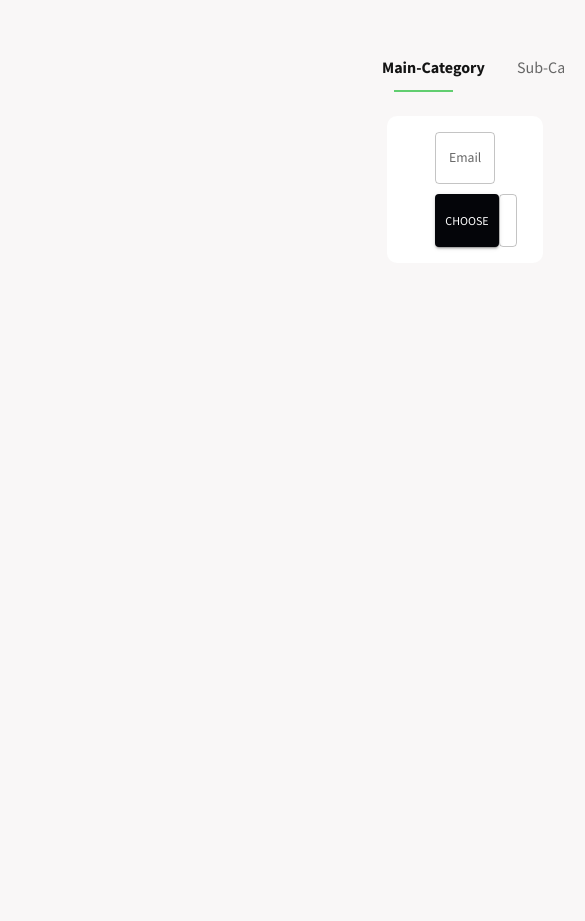
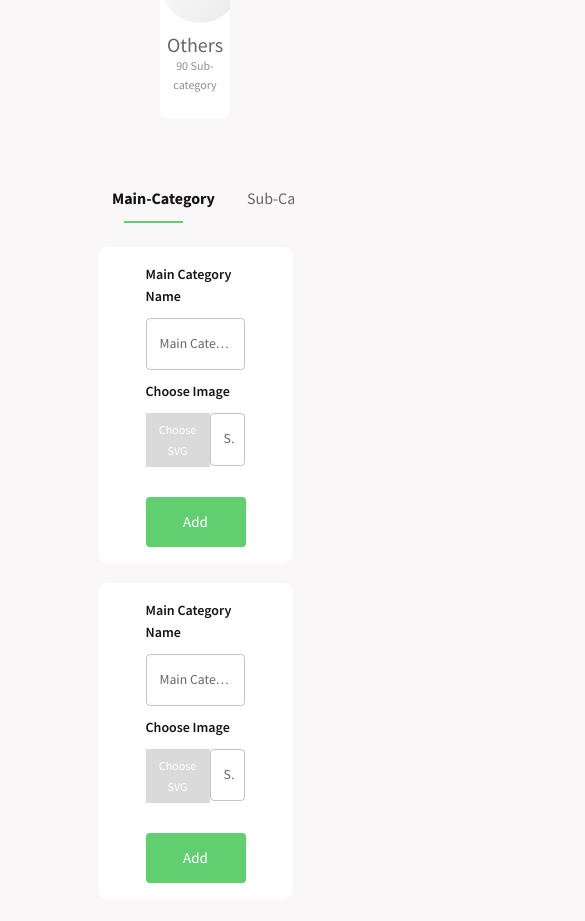
Before and after one commit to abrhamtafere/Wedeyet-admin-front, a React (Create React App) app: page /categorys in a window 390 px wide. Shown: the part 951-1872 px from the top of the page, 585 px wide, since content can reach past the window. Before the commit the page ends 1254 px from the top, so only its background shows below. Built offline with nearby package versions, Linux system fonts and the light colour scheme.

Commit message:
responsive

```diff
--- a/src/App.js
+++ b/src/App.js
@@ -16,6 +16,7 @@ import SuperAdmin from "./Page/SuperAdmin";
 import AdminPage from "./Page/AdminPage";
 import ProtectedRoute from "./ProtectedRoute/ProtectedRoute";
 import Unauthorized from "./Page/Unauthorized";
+import { Box, Grid } from "@mui/material";
 // import ProtectedRouteAdmin from "./ProtectedRoute/ProtectedRouteAdmin";
 
 function App() {
@@ -29,15 +30,19 @@ function App() {
   }
   const [isSidebar, setIsSidebar] = useState(true);
   const [theme, colorMode] = useMode();
+
   return (
     <ColorModeContext.Provider value={colorMode}>
       <ThemeProvider theme={theme}>
         <CssBaseline />
         <div className="app">
-          {!token && <Sidebar isSidebar={isSidebar} />}
+        <Grid container spacing={10}>
+        <Grid item xs={12} sm={3} md={2}>
+        <Sidebar/>
+      </Grid>
 
-
-          <main className="content">
+      <Grid item xs={12} sm={9} md={10}>
+      <main className="content">
             {!token && <Topbar setIsSidebar={setIsSidebar} />}
             <Routes>
               <Route path="/login" element={<LoginPage />} />
@@ -66,6 +71,12 @@ function App() {
 
             </Routes>
           </main>
+      </Grid>
+      </Grid>
+
+
+
+
         </div>
       </ThemeProvider>
     </ColorModeContext.Provider>
--- a/src/components/Category/Cards.js
+++ b/src/components/Category/Cards.js
@@ -3,8 +3,8 @@ import { Box, Grid } from "@mui/material";
 import SummaryCard from './SummaryCard';
 function Cards() {
   return (
-    <Box display="flex" flexDirection="row" justifyContent="center" alignItems="center" m="2.5rem 5rem">
-    <Grid container spacing={3}>
+    <Box display="flex" flexDirection="row" justifyContent="center" alignItems="center" m="2.5rem 10rem">
+    <Grid container spacing={2}>
       <Grid item xs={12} sm={6} md={3}>
         <SummaryCard title="Restaurant " total={71} icon={'material-symbols:restaurant'} />
       </Grid>
--- a/src/components/Category/MainCategory/FileChooserButton.js
+++ b/src/components/Category/MainCategory/FileChooserButton.js
@@ -1,18 +1,40 @@
 import React from 'react'
-import { Box,TextField, Button, useTheme } from "@mui/material";
+import {  TextField, Button, useTheme } from "@mui/material";
+import { tokens } from "../../../theme";
 export function FileChooserButton(props) {
   const [fileName, setFileName] = React.useState('');
-
+  const theme = useTheme();
+  const colors = tokens(theme.palette.mode);
   const handleFileChange = (event) => {
     setFileName(event.target.files[0].name);
   };
 
   return (
-      <div style={{ display: 'flex',marginTop:"10px" }}>
-        <Button variant="contained" color="primary" onClick={() => props.inputRef.current.click()}>
-          Choose
+    <div style={{ display: 'flex'}}>
+      <Button variant="text" disableElevation={true} sx={{
+        "&.MuiButton-root": {
+          borderRadius: "0px !important",
+          width: "120px",
+          backgroundColor: "#DADADA",
+          border: "none !important",
+          color: "White !important",
+          textTransform: "none"
+        },
+      }}
+        onClick={() => props.inputRef.current.click()}>
+        Choose SVG
       </Button>
-        <TextField value={fileName} label="Selected file" style={{ flexGrow: 1 }} />
+      <TextField  placeholder='Choose SVG' value={fileName} label="Selected file" style={{ flexGrow: 1 } } sx={{  "& .MuiOutlinedInput-root:hover": {
+              "& > fieldset": {
+                borderColor: colors.greenAccent[400]
+              },
+              width: "100%",
+            },
+            "& .MuiTextField-root:focused": {
+              "& > fieldset": {
+                borderColor: colors.greenAccent[400]
+              }
+            },}}/>
       <input type="file" onChange={handleFileChange} style={{ display: 'none' }} ref={props.inputRef} />
 
     </div>
--- a/src/components/Category/MainCategory/MainCategory.js
+++ b/src/components/Category/MainCategory/MainCategory.js
@@ -1,6 +1,6 @@
 import React from 'react'
 import { tokens } from "../../../theme";
-import { Box,TextField, useMediaQuery, useTheme } from "@mui/material";
+import { Box, Button, TextField, Typography, useMediaQuery, useTheme } from "@mui/material";
 import { FileChooserButton } from './FileChooserButton';
 function MainCategory() {
   const isNonMobile = useMediaQuery("(min-width:600px)");
@@ -8,45 +8,133 @@ function MainCategory() {
   const colors = tokens(theme.palette.mode);
   const fileInputRef = React.useRef(null);
   return (
-    <Box  borderRadius="10px" bgcolor="white" width="40vw" padding=" 1rem 3rem">
+    <>
+    <Box borderRadius="10px" bgcolor="white" width="50vw" padding=" 1rem 3rem">
       <Box
         display="grid"
-    gap="30px"
+        gap="10px"
         gridTemplateColumns="repeat(1, minmax(0, 1fr))"
 
       >
+        <Typography
+          variant="h6"
+          color={colors.grey[100]}
+          fontWeight="600"
+        >
+          Main Category Name
+        </Typography>
         <TextField
           fullWidth
-      label="Email"
-      id="outlined-search"
-      type="search"
-      sx={{ "& .MuiOutlinedInput-root:hover": {
+          label="Main Category Name"
+          sx={{
+            "& .MuiOutlinedInput-root:hover": {
               "& > fieldset": {
                 borderColor: colors.greenAccent[400]
 
-        },width: "100%",
               },
-      "& .MuiOutlinedInput-root:focus": {
+              width: "100%",
+            },
+            "& .MuiTextField-root:focused": {
+              "& > fieldset": {
+                borderColor: colors.greenAccent[400]
+              }
+            },
+            flexGrow: 1
+          }}
+          name="Main Category Name"
+        />
+          <Typography
+          variant="h6"
+          color={colors.grey[100]}
+          fontWeight="600"
+        >
+          Choose Image
+        </Typography>
+
+      <FileChooserButton inputRef={fileInputRef} />
+      <Button variant="text" sx={{
+        "&.MuiButton-root": {
+          borderRadius: "4px !important",
+          width: "100px",
+          height:"50px",
+          marginTop:"20px",
+          backgroundColor: colors.greenAccent[500],
+          border: "none !important",
+          color: "White !important",
+          textTransform: "none",
+          fontSize:"15px"
+        },
+
+      }}
+        onClick={() => {}}>
+       Add
+      </Button>
+      </Box>
+    </Box>
+
+    <Box borderRadius="10px" bgcolor="white" width="50vw" marginTop="20px" padding=" 1rem 3rem">
+      <Box
+        display="grid"
+        gap="10px"
+        gridTemplateColumns="repeat(1, minmax(0, 1fr))"
+
+      >
+        <Typography
+          variant="h6"
+          color={colors.grey[100]}
+          fontWeight="600"
+        >
+          Main Category Name
+        </Typography>
+        <TextField
+          fullWidth
+          label="Main Category Name"
+          sx={{
+            "& .MuiOutlinedInput-root:hover": {
               "& > fieldset": {
                 borderColor: colors.greenAccent[400]
 
+              },
+              width: "100%",
+            },
+            "& .MuiTextField-root:focused": {
+              "& > fieldset": {
+                borderColor: colors.greenAccent[400]
               }
             },
-
-      flexGrow:1
+            flexGrow: 1
           }}
-      // onBlur={handleBlur}
-      // onChange={handleChange}
-      // value={values.email}
-      name="email"
-      // error={Boolean(touched.email) && Boolean(errors.email)}
-      // helperText={touched.email && errors.email}
-      // sx={{ gridColumn: "span 4" }}
+          name="Main Category Name"
         />
-    </Box>
+          <Typography
+          variant="h6"
+          color={colors.grey[100]}
+          fontWeight="600"
+        >
+          Choose Image
+        </Typography>
 
       <FileChooserButton inputRef={fileInputRef} />
+      <Button variant="text" sx={{
+        "&.MuiButton-root": {
+          borderRadius: "4px !important",
+          width: "100px",
+          height:"50px",
+          marginTop:"20px",
+          backgroundColor: colors.greenAccent[500],
+          border: "none !important",
+          color: "White !important",
+          textTransform: "none",
+          fontSize:"15px"
+        },
+
+      }}
+        onClick={() => {}}>
+       Add
+      </Button>
       </Box>
+    </Box>
+    </>
   )
 }
 
--- a/src/components/global/Sidebar.jsx
+++ b/src/components/global/Sidebar.jsx
@@ -52,7 +52,10 @@ const Sidebar = () => {
   return (
     <Box display="flex"
       sx={{
+        // position:"fixed !important",
+        zIndex: "100",
         "& .pro-sidebar-inner": {
+          height: "100vh",
 
           //  background: `${colors.primary[400]} !important`,
           background: "white !important",
@@ -77,10 +80,11 @@ const Sidebar = () => {
         },
       }}
     >
-      <ProSidebar collapsed={isCollapsed}>
+      <ProSidebar collapsed={isCollapsed} style={{ position: 'fixed', height: '100vh' }}>
         <Menu iconShape="square">
           {/* LOGO AND MENU ICON */}
           <MenuItem
+
             onClick={() => setIsCollapsed(!isCollapsed)}
             icon={isCollapsed ?
               <Box backgroundColor={colors.greenAccent[500]} color="white" borderRadius="100%" p="10px" height="25px" width="25px" alignItems="center" justifyContent
@@ -112,18 +116,18 @@ const Sidebar = () => {
           </MenuItem>
 
           {!isCollapsed && (
-            <Box mb="15px" display="flex"flexDirection="row" justifyContent="flex-left" alignItems="center">
-              <Box ml="20px" display="flex"flexDirection="row" justifyContent="center" alignItems="center">
+            <Box mb="15px" display="flex" flexDirection="row" justifyContent="flex-left" alignItems="center">
+              <Box ml="20px" display="flex" flexDirection="row" justifyContent="center" alignItems="center">
                 <img
                   alt="profile-user"
                   width="100px"
                   height="100px"
-                  object-fit= "cover"
+                  object-fit="cover"
                   src={wedeyetLogo}
                   style={{ cursor: "pointer", borderRadius: "50%" }}
                 />
               </Box>
-              <Box   display="flex"gap="10px" justifyContent="center" alignItems="center">
+              <Box display="flex" gap="10px" justifyContent="center" alignItems="center">
                 <Typography
                   variant="h5"
                   color={colors.grey[100]}
@@ -132,7 +136,7 @@ const Sidebar = () => {
                 >
                   Wedeyet
                 </Typography>
-                <Typography variant="h5"  fontWeight="bold" color={colors.greenAccent[500]}>
+                <Typography variant="h5" fontWeight="bold" color={colors.greenAccent[500]}>
                   Admin
                 </Typography>
               </Box>
@@ -140,35 +144,35 @@ const Sidebar = () => {
           )}
 
           <Box mb="25px" ml="40px" >
-          <Divider  />
+            <Divider />
           </Box>
 
           <Box paddingLeft={isCollapsed ? undefined : "10%"}>
             <Item
               title="Categorys"
               to="/categorys"
-              icon={<CategoryIcon sx={{ color: colors.grey[500] }}  />}
+              icon={<CategoryIcon sx={{ color: colors.grey[500] }} />}
               selected={selected}
               setSelected={setSelected}
             />
             <Item
               title="Businesses"
               to="/businesses"
-              icon={<BusinessIcon sx={{ color: colors.grey[500] }}  />}
+              icon={<BusinessIcon sx={{ color: colors.grey[500] }} />}
               selected={selected}
               setSelected={setSelected}
             />
             <Item
               title="FAQ"
               to="/faq"
-              icon={<QuizIcon sx={{ color: colors.grey[500] }}  />}
+              icon={<QuizIcon sx={{ color: colors.grey[500] }} />}
               selected={selected}
               setSelected={setSelected}
             />
             <Item
               title="Email Template"
               to="/emailtemplate"
-              icon={<EmailIcon sx={{ color: colors.grey[500] }}  />}
+              icon={<EmailIcon sx={{ color: colors.grey[500] }} />}
               selected={selected}
               setSelected={setSelected}
             />
```
Lines whose indentation alone changed are shown as unchanged.
